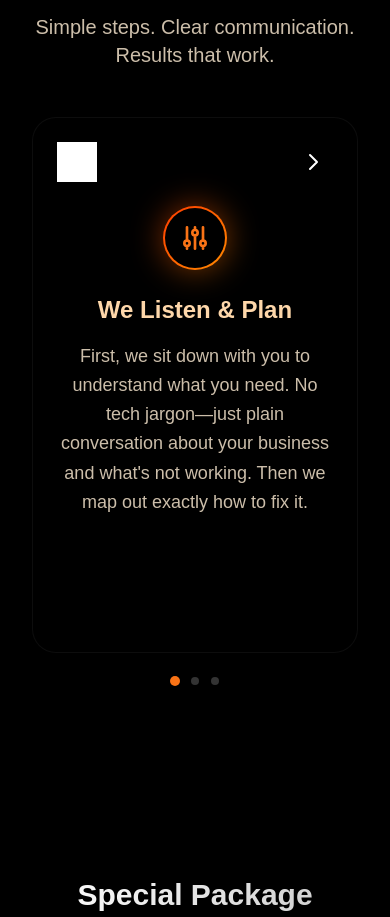
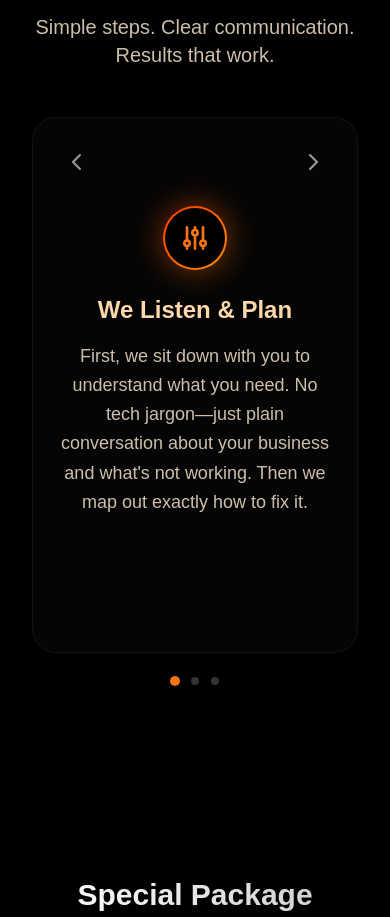
Before and after one commit to solaris-soft/solaris-business-site, an Astro site: page / in a window 390 px wide. Shown: the part 2546-3463 px from the top of the page. Built offline with nearby package versions, Linux system fonts and the light colour scheme; Astro itself is replaced by a stand-in of ours; a web font is replaced by a local one.

Commit message:
Fixing buttons on services

```diff
--- a/src/components/about/HomeAbout.svelte
+++ b/src/components/about/HomeAbout.svelte
@@ -134,12 +134,12 @@
       <div class="relative max-w-4xl mx-auto">
         <!-- Stage Content -->
         <div
-          class="relative bg-black/50 backdrop-blur-sm border border-white/[0.05] rounded-3xl p-6 md:p-12 overflow-hidden group"
+          class="relative bg-white/[0.02] backdrop-blur-sm border border-white/[0.05] rounded-3xl p-6 md:p-12 overflow-hidden group"
         >
           <!-- Navigation Buttons - Mobile -->
           <div class="flex justify-between md:hidden mb-6">
             <button
-              class="p-2 bg-white hover:cursor-pointer"
+              class="p-2 text-white/60 hover:text-white transition-colors disabled:opacity-30"
               onclick={prevStage}
               disabled={isTransitioning}
               aria-label="Previous stage"
@@ -160,7 +160,7 @@
             </button>
 
             <button
-              class="p-2 text-white"
+              class="p-2 text-white/60 hover:text-white transition-colors disabled:opacity-30"
               onclick={nextStage}
               disabled={isTransitioning}
               aria-label="Next stage"
```
